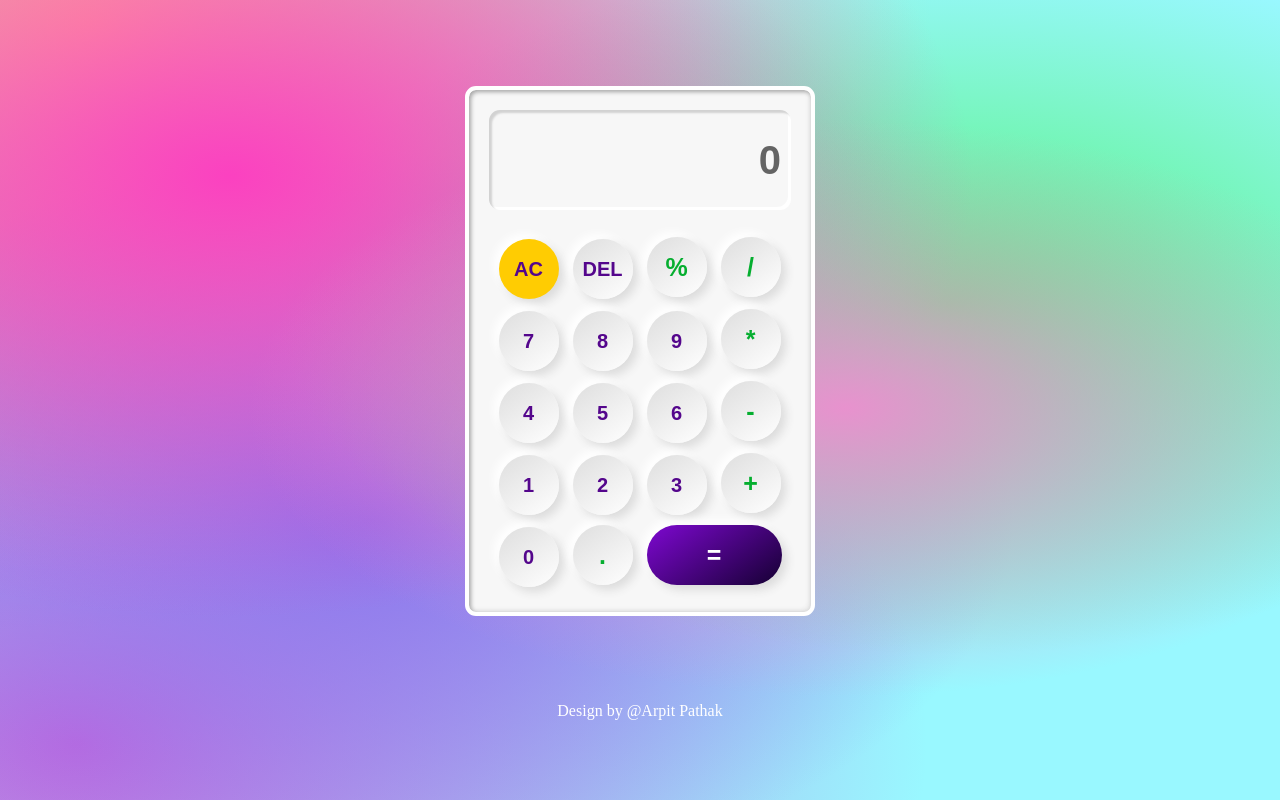
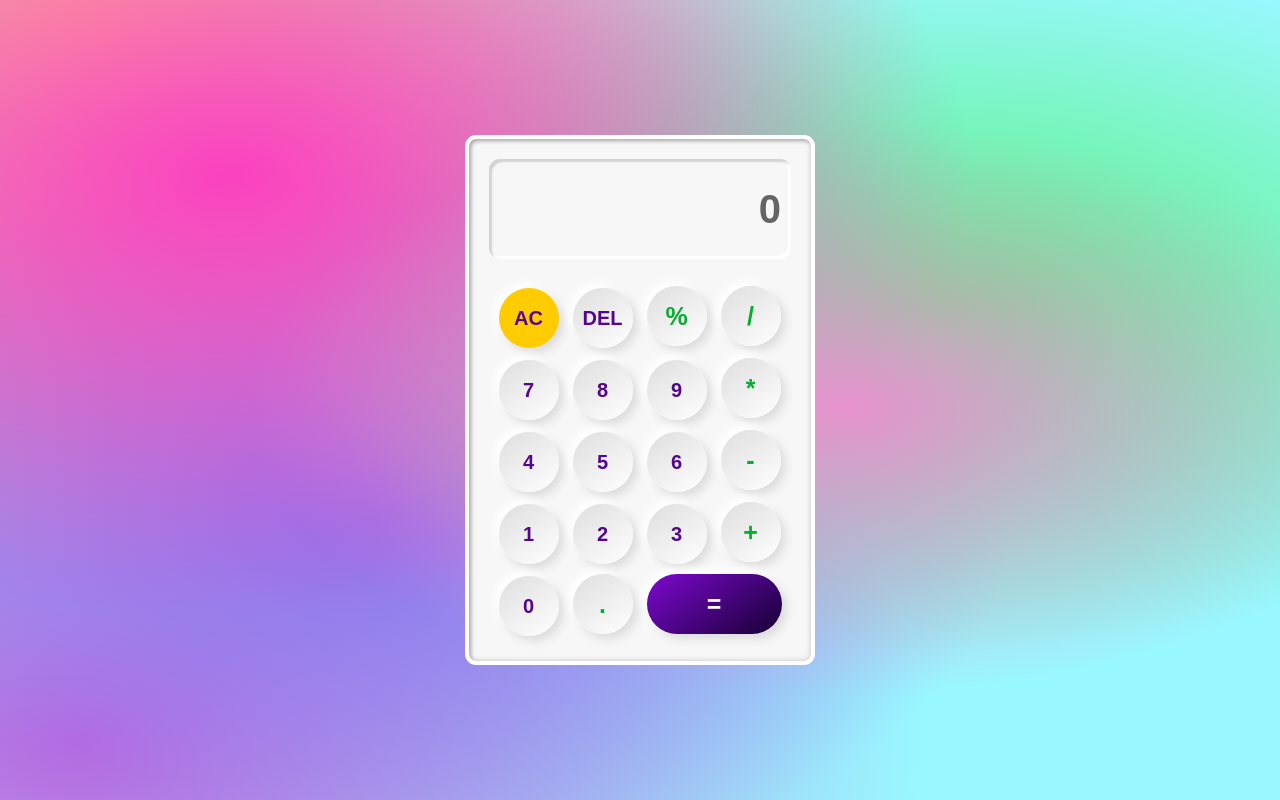
Before and after one commit to appsaeed/neumorphic-vanila-components, a plain HTML site: page calculator.html in a window 1280 px wide. Drawn offline with Linux system fonts and the light colour scheme.

Commit message:
some changes

```diff
--- a/calculator.html
+++ b/calculator.html
@@ -170,12 +170,6 @@
             </div>
           </div>
         </div>
-        <div class="link">
-          Design by
-          <a href="https://github.com/arpit-pathak/Calculator-In-JavaScript"
-            >@Arpit Pathak</a
-          >
-        </div>
       </div>
     </section>
     <script>
```
Also changed, not shown: login.html (+2 -0 lines).
